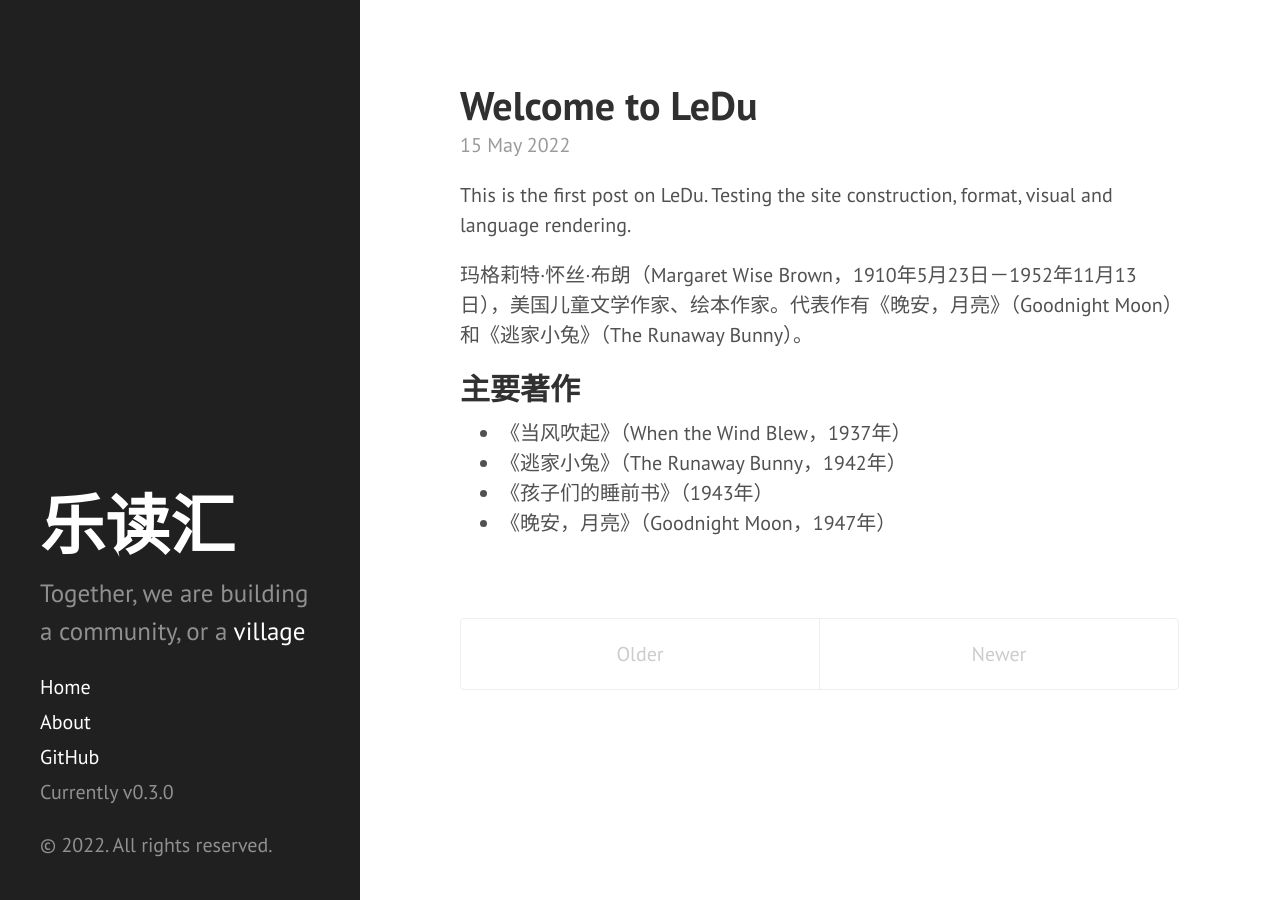
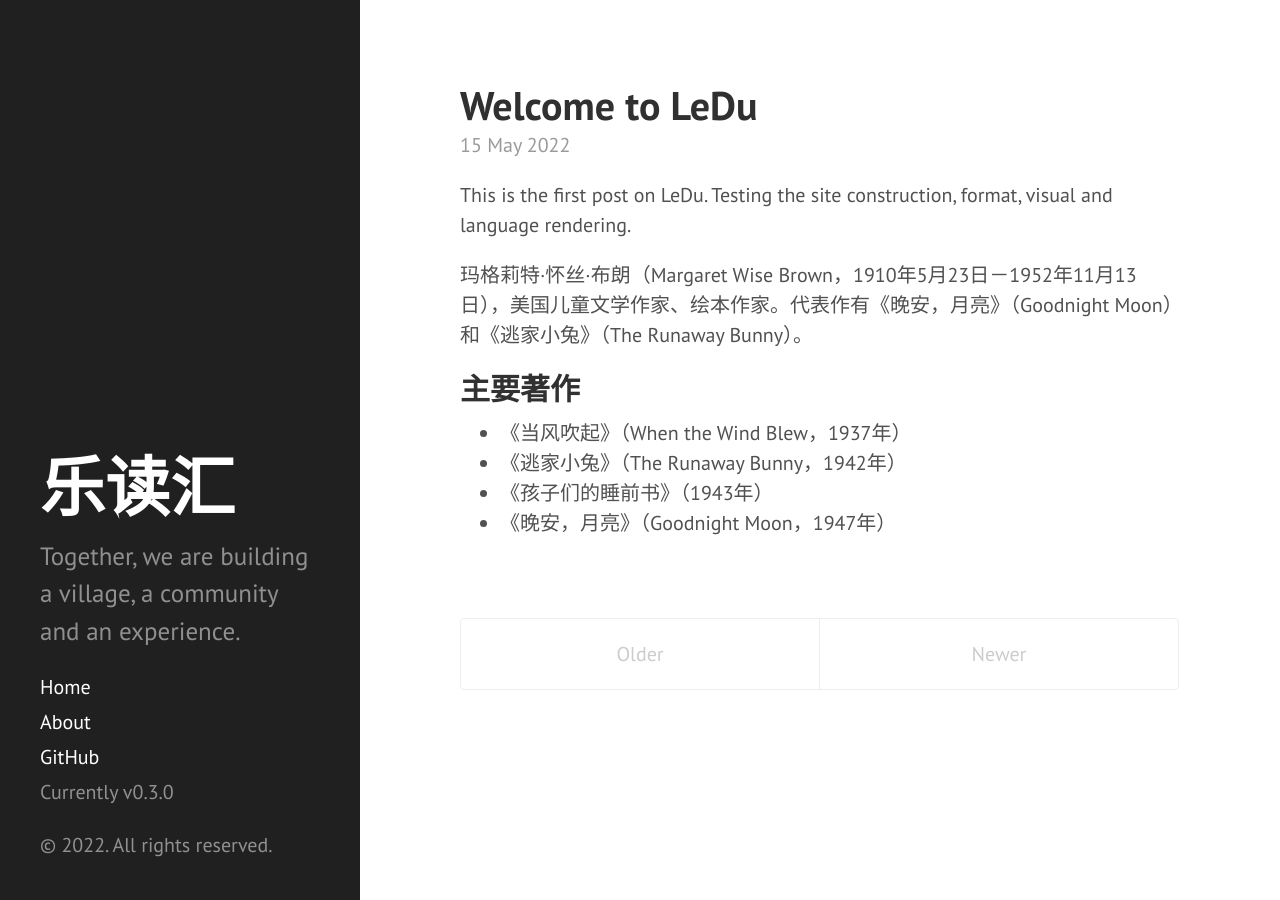
Before and after one commit to leducon/leducon.github.io, a Jekyll site: the page built from index.html, in a window 1280 px wide. Built offline with Jekyll 4.4.1, drawn with Linux system fonts in a browser that asks for light colours; Markdown is read by kramdown in place of the engine named in the settings; the list of posts is cut into pages by our own code.

Commit message:
Update _config.yml

```diff
--- a/_config.yml
+++ b/_config.yml
@@ -10,7 +10,7 @@ permalink:        pretty
 title:            乐读汇
 tagline:          'The happy read confluence'
 #description:      'A brazen two-column <a href="http://jekyllrb.com" target="_blank">Jekyll</a> theme that pairs a prominent sidebar with uncomplicated content. Made by <a href="https://twitter.com/mdo" target="_blank">@mdo</a>.'
-description:      'Together, we are building a community, or a <a href="https://leducon.github.io" target="_blank">village</a>'
+description:      'Together, we are building a village, a community and an experience.'
 url:              https://leducon.github.io
 baseurl:          https://leducon.github.io
 homepage:         https://leducon.github.io
```
